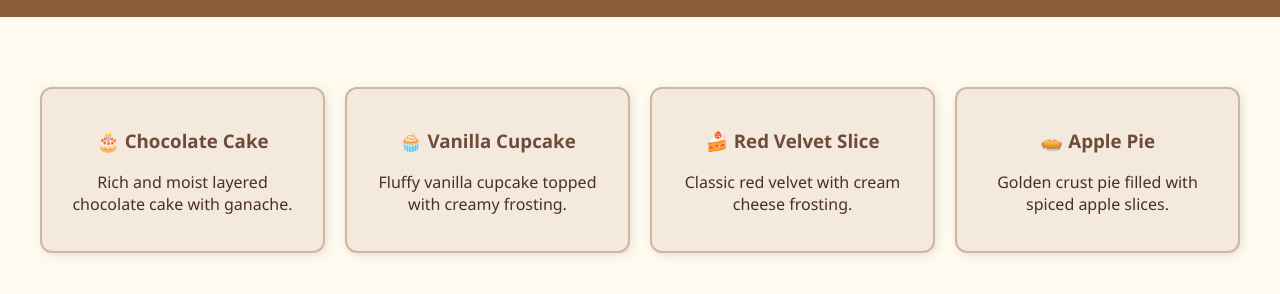
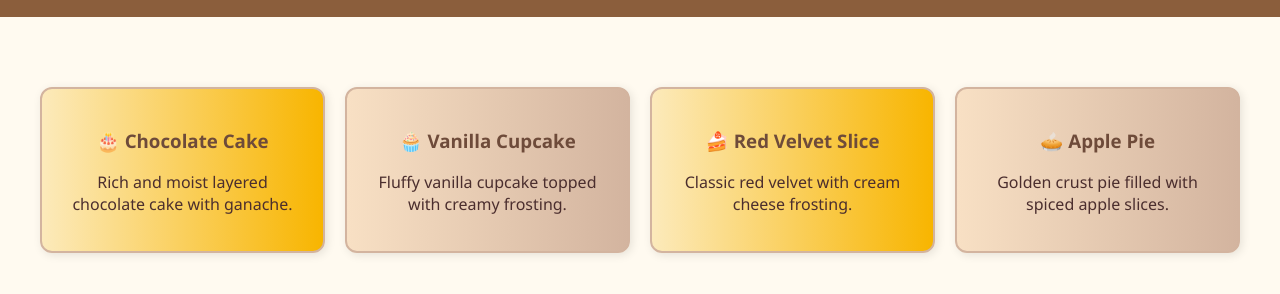
Before and after one commit to bida24-317/BIDA24-317-, a plain HTML site: page gallery.html in a window 1280 px wide. Shown: the part 62-356 px from the top of the page. Drawn offline with Linux system fonts and the light colour scheme.

Commit message:
Update style.css

```diff
--- a/style.css
+++ b/style.css
@@ -142,3 +142,10 @@ footer {
   transform: translateY(-5px);
   background-color: #f7e7ce;
 }
+
+.gallery-card:nth-child(odd) {
+  background: linear-gradient(to right, #fceabb, #f8b500);
+}
+.gallery-card:nth-child(even) {
+  background: linear-gradient(to right, #f8e0c4, #d3b49f);
+}
```
